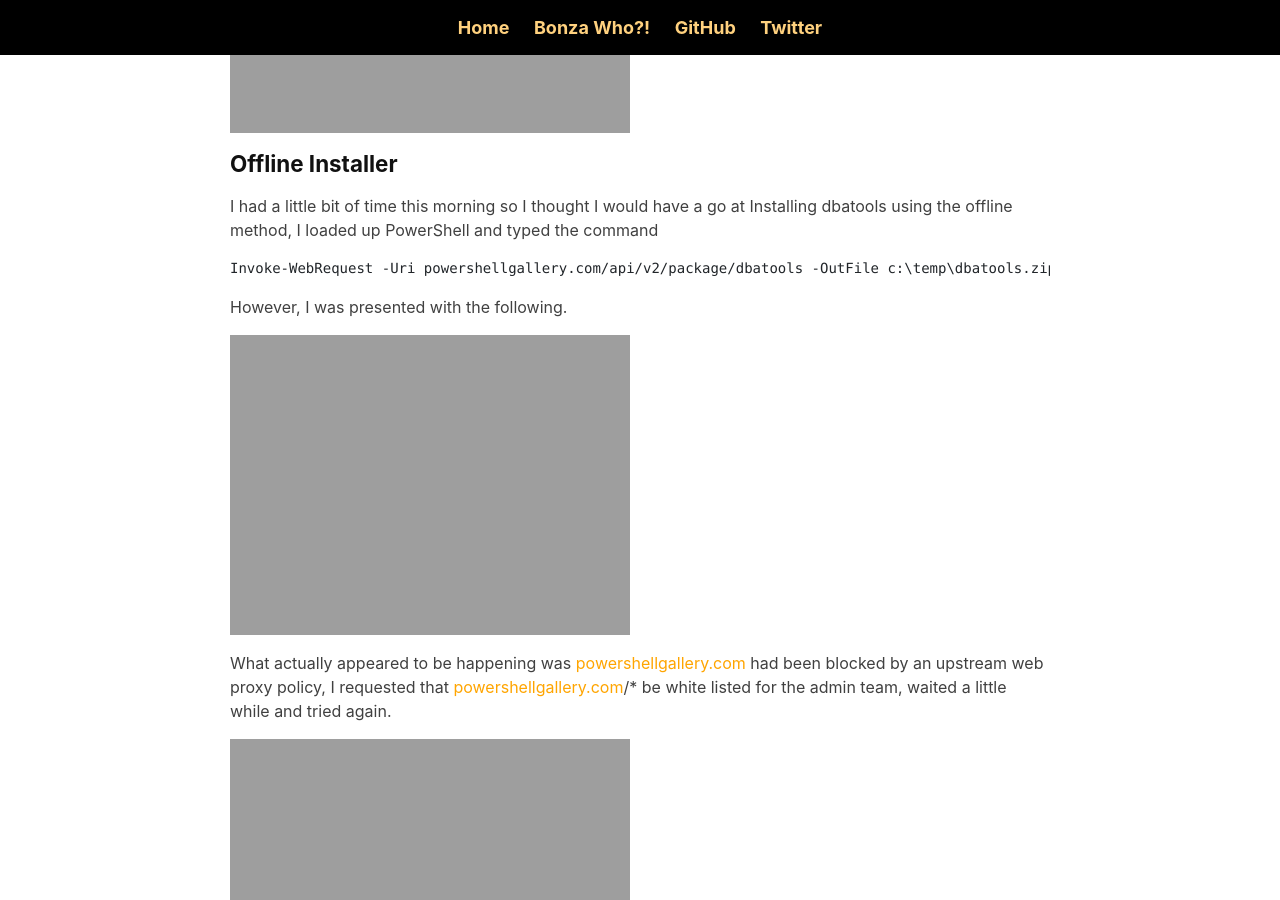
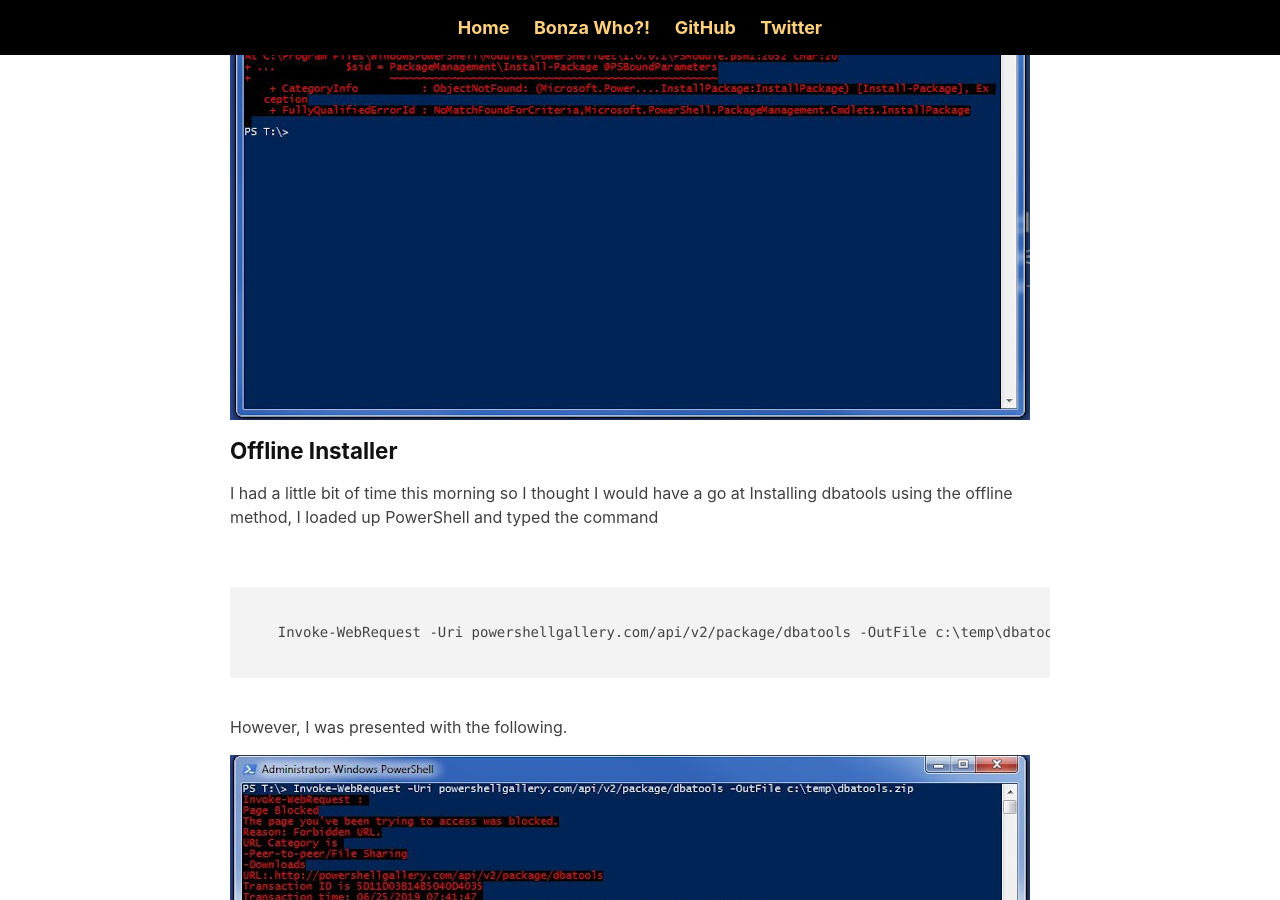
Before and after one commit to BonzaOwl/CodeNameOwl, a Jekyll site: the page built from _posts/powershell/2019-06-25-powershell-corporate-proxy.md, in a window 1280 px wide and 900 px high, scrolled down 975 px. Built offline with Jekyll 4.4.1, drawn with Linux system fonts in a browser that asks for light colours; nearby versions of some CDN libraries.

Commit message:
Added images and fixed links

```diff
--- a/_posts/powershell/2019-06-25-powershell-corporate-proxy.md
+++ b/_posts/powershell/2019-06-25-powershell-corporate-proxy.md
@@ -13,30 +13,38 @@ tags:
 ---
 I have been having a problem at work where when I try to either install or update a module on my work laptop I get the following error message.
 
-[<img class="alignnone size-full wp-image-500 img-fluid " src="https://www.codenameowl.com/wp-content/uploads/2019/06/PowershellProxy.jpg" alt="" srcset="https://www.codenameowl.com/wp-content/uploads/2019/06/PowershellProxy.jpg 886w, https://www.codenameowl.com/wp-content/uploads/2019/06/PowershellProxy-300x81.jpg 300w, https://www.codenameowl.com/wp-content/uploads/2019/06/PowershellProxy-768x208.jpg 768w" sizes="(max-width: 886px) 100vw, 886px" />](https://www.codenameowl.com/wp-content/uploads/2019/06/PowershellProxy.jpg)
+![](/assets/img/PowershellProxy.jpg)
 
 A quick Google of the error will return a plethora of information on [how to fix](https://stackoverflow.com/questions/14263359/access-web-using-powershell-and-proxy) the issue, with the main focus being on the following two lines;
 
-<pre>  <code class="ps">$webclient=New-Object System.Net.WebClient
-$webclient.Proxy.Credentials = [System.Net.CredentialCache]::DefaultNetworkCredentials</code></pre>
+<pre>
+  <code class="ps">
+    $webclient=New-Object System.Net.WebClient
+    $webclient.Proxy.Credentials = [System.Net.CredentialCache]::DefaultNetworkCredentials
+  </code>
+</pre>
 
 For the majority of people, this seemed to resolve the issue and they could go about there business, for me however it didn&#8217;t resolve the problem, at least it wasn&#8217;t the sole fix.
 
-[<img class="alignnone size-full wp-image-501 img-fluid " src="https://www.codenameowl.com/wp-content/uploads/2019/06/PowershellProxy2.jpg" alt="" srcset="https://www.codenameowl.com/wp-content/uploads/2019/06/PowershellProxy2.jpg 888w, https://www.codenameowl.com/wp-content/uploads/2019/06/PowershellProxy2-300x220.jpg 300w, https://www.codenameowl.com/wp-content/uploads/2019/06/PowershellProxy2-768x562.jpg 768w" sizes="(max-width: 888px) 100vw, 888px" />](https://www.codenameowl.com/wp-content/uploads/2019/06/PowershellProxy2.jpg)
+![](/assets/img/PowershellProxy2.jpg)
 
 #### Offline Installer
 
 I had a little bit of time this morning so I thought I would have a go at Installing dbatools using the offline method, I loaded up PowerShell and typed the command
 
-<pre class="lang:ps decode:true ">Invoke-WebRequest -Uri powershellgallery.com/api/v2/package/dbatools -OutFile c:\temp\dbatools.zip</code></pre>
+<pre>
+  <code class="ps">
+    Invoke-WebRequest -Uri powershellgallery.com/api/v2/package/dbatools -OutFile c:\temp\dbatools.zip
+  </code>
+</pre>
 
 However, I was presented with the following.
 
-[<img class="alignnone size-full wp-image-502 img-fluid " src="https://www.codenameowl.com/wp-content/uploads/2019/06/PowershellProxy3.jpg" alt="" srcset="https://www.codenameowl.com/wp-content/uploads/2019/06/PowershellProxy3.jpg 885w, https://www.codenameowl.com/wp-content/uploads/2019/06/PowershellProxy3-300x218.jpg 300w, https://www.codenameowl.com/wp-content/uploads/2019/06/PowershellProxy3-768x558.jpg 768w" sizes="(max-width: 885px) 100vw, 885px" />](https://www.codenameowl.com/wp-content/uploads/2019/06/PowershellProxy3.jpg)
+![](/assets/img/PowershellProxy3.jpg)
 
 What actually appeared to be happening was [powershellgallery.com](https://www.powershellgallery.com/) had been blocked by an upstream web proxy policy, I requested that [powershellgallery.com](https://www.powershellgallery.com/)/* be white listed for the admin team, waited a little while and tried again.
 
-[<img class="alignnone size-full wp-image-503 img-fluid " src="https://www.codenameowl.com/wp-content/uploads/2019/06/4.jpg" alt="" srcset="https://www.codenameowl.com/wp-content/uploads/2019/06/4.jpg 877w, https://www.codenameowl.com/wp-content/uploads/2019/06/4-300x45.jpg 300w, https://www.codenameowl.com/wp-content/uploads/2019/06/4-768x115.jpg 768w" sizes="(max-width: 877px) 100vw, 877px" />](https://www.codenameowl.com/wp-content/uploads/2019/06/4.jpg)
+![](/assets/img/PowershellProxy4.jpg)
 
 Wallah, it works now. I still need the two magic lines of code, which are in my PowerShell profile now.
 
```
Also changed, not shown: assets/img/PowershellProxy4.jpg (added).
